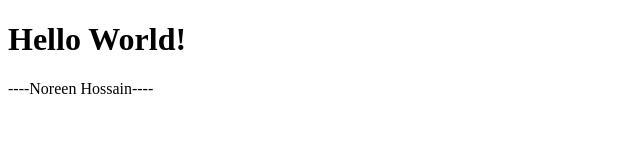
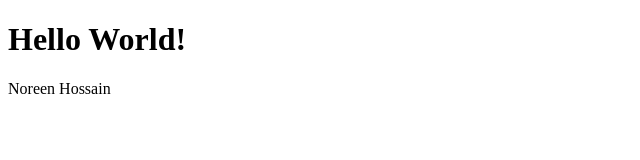
Before and after one commit to DS4200-S23-Class/ic-01-noreenh21, a plain HTML site: page index.html in a window 1280 px wide. Shown: the full height of the page, 0-640 px from the left. Drawn offline with Linux system fonts and the light colour scheme.

Commit message:
Changing name to remove dashes

```diff
--- a/index.html
+++ b/index.html
@@ -6,7 +6,7 @@
 
 <p>
 
-----Noreen Hossain----
+    Noreen Hossain
 
 </p>
 
```
